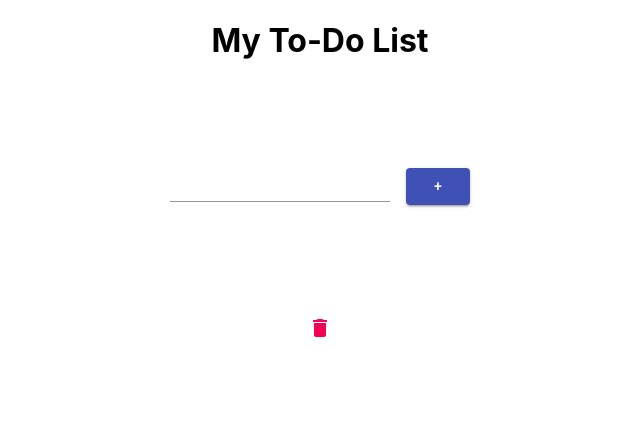
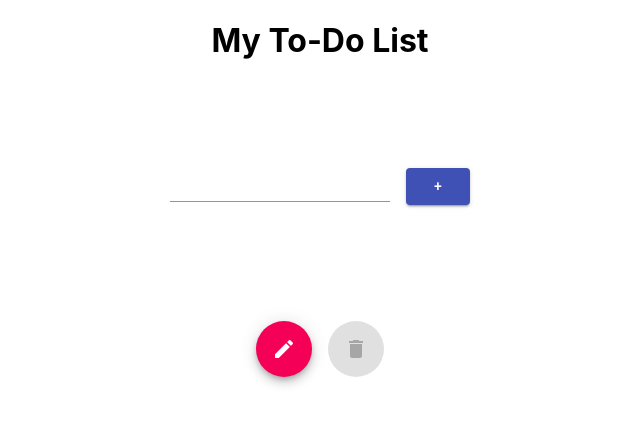
Before and after one commit to 2021-IBM-Accelerate-SW-Track/lab-1-team-11, a React (Create React App) app: page / in a window 1280 px wide. Shown: the top 424 px of the page, without its empty margins (320-960 px from the left). Built offline with nearby package versions, Linux system fonts and the light colour scheme.

Commit message:
Added edit button and new disabled delete button

```diff
--- a/src/component/items/items.js
+++ b/src/component/items/items.js
@@ -15,6 +15,8 @@ const useStyles = makeStyles((theme) => ({
 
 export default function Inputs() {
   const classes = useStyles();
+
+  //Anonymous function that handles the submit. Needs more work.
   const handleSubmit = (e) => {
     e.preventDefault();
 
--- a/src/component/todo/todo.js
+++ b/src/component/todo/todo.js
@@ -1,11 +1,29 @@
-import { IconButton } from "@material-ui/core";
+import { Container, Fab, Icon, withStyles } from "@material-ui/core";
 import { Delete } from "@material-ui/icons";
-export default function TodoList() {
+
+const styles = (theme) => ({
+  fab: {
+    margin: theme.spacing.unit,
+  },
+  extendedIcon: {
+    marginRight: theme.spacing.unit,
+  },
+});
+
+export function TodoList(props) {
+  const { classes } = props;
   return (
     <div>
-      <IconButton variant="outlined" size="small" color="secondary">
-        <Delete />
-      </IconButton>
+      <Container>
+        <Fab color="secondary" aria-label="Edit" className={classes.fab}>
+          <Icon>edit_icon</Icon>
+        </Fab>
+        <Fab disabled aria-label="Delete" className={classes.fab}>
+          <Delete />
+        </Fab>
+      </Container>
     </div>
   );
 }
+
+export default withStyles(styles)(TodoList);
```
